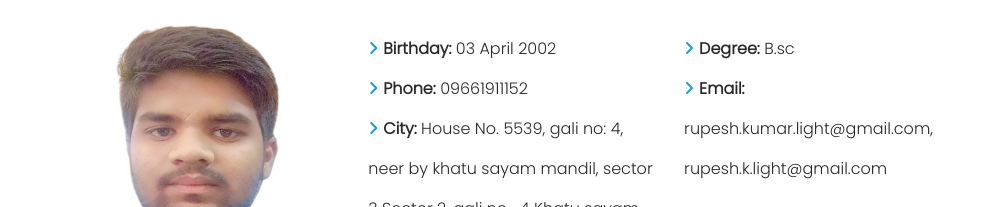
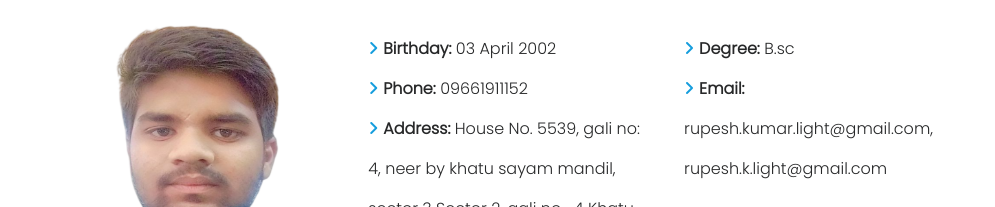
Before and after one commit to Rupesh-kuma/potoflios, a plain HTML site: page index.html in a window 1280 px wide. Shown: the part 1066-1273 px from the top of the page, without its empty margins (285-1280 px from the left). Drawn offline with nearby package versions, Linux system fonts and the light colour scheme.

Commit message:
Update index.html

```diff
--- a/index.html
+++ b/index.html
@@ -103,7 +103,7 @@
                                                     2002</span></li>
                                             <li><i class="fa-solid fa-angle-right"></i><b>Phone:</b><span> 09661911152
                                                 </span></li>
-                                            <li><i class="fa-solid fa-angle-right"></i><b>City:</b><span> House No. 5539, gali no: 4, neer by khatu sayam mandil, sector 3 Sector 2, gali no -4 Khatu sayam mandil FARIDABAD 121001.</span></li>
+                                            <li><i class="fa-solid fa-angle-right"></i><b>Address:</b><span> House No. 5539, gali no: 4, neer by khatu sayam mandil, sector 3 Sector 2, gali no -4 Khatu sayam mandil FARIDABAD 121001.</span></li>
                                         </ul>
                                     </div>
                                     <div class="col-6 col-p-12">
```
